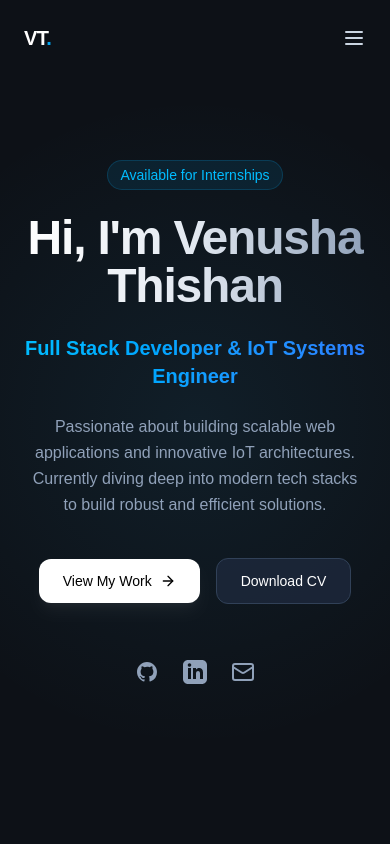
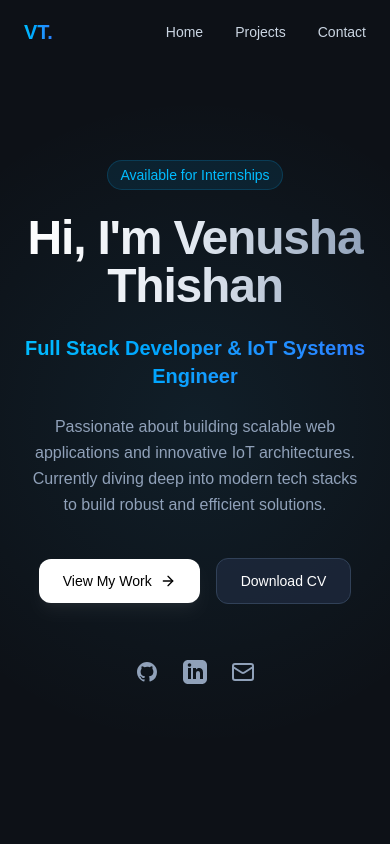
Before and after one commit to deVThish/venusha-portfolio, a Next.js app: page / in a window 390 px wide. Shown: the top 844 px of the page. Built offline with nearby package versions, Linux system fonts and the light colour scheme.

Commit message:
Navbar padated

```diff
--- a/app/components/Navbar.tsx
+++ b/app/components/Navbar.tsx
@@ -1,25 +1,14 @@
 "use client";
 
 import { useState, useEffect } from "react";
-import { motion, AnimatePresence } from "framer-motion";
-
-const navItems = [
-  { name: "Home", href: "#home" },
-  { name: "About", href: "#about" },
-  { name: "Projects", href: "#projects" },
-];
+import Link from "next/link";
 
 export default function Navbar() {
-  const [isOpen, setIsOpen] = useState(false);
-  const [scrolled, setScrolled] = useState(false);
+  const [isScrolled, setIsScrolled] = useState(false);
 
   useEffect(() => {
     const handleScroll = () => {
-      if (window.scrollY > 20) {
-        setScrolled(true);
-      } else {
-        setScrolled(false);
-      }
+      setIsScrolled(window.scrollY > 20);
     };
     window.addEventListener("scroll", handleScroll);
     return () => window.removeEventListener("scroll", handleScroll);
@@ -27,82 +16,36 @@ export default function Navbar() {
 
   return (
     <nav
-      className={`fixed top-0 left-0 w-full z-50 transition-all duration-300 ${scrolled ? "bg-[#0d1117]/80 backdrop-blur-md border-b border-slate-800 py-4" : "bg-transparent py-6"}`}
+      className={`fixed top-0 left-0 w-full z-50 transition-all duration-300 ${isScrolled ? "bg-[#0d1117]/80 backdrop-blur-md border-b border-slate-800" : "bg-transparent"}`}
     >
-      <div className="max-w-5xl mx-auto px-6 flex items-center justify-between">
-        <a
-          href="#home"
-          className="text-xl font-bold tracking-tight text-white hover:text-sky-400 transition-colors"
+      <div className="max-w-7xl mx-auto px-6 h-16 flex items-center justify-between">
+        <Link
+          href="/"
+          className="text-xl font-bold bg-gradient-to-r from-sky-400 to-blue-500 bg-clip-text text-transparent"
         >
-          VT<span className="text-sky-500">.</span>
-        </a>
-
-        <div className="hidden md:flex items-center space-x-8">
-          {navItems.map((item) => (
-            <a
-              key={item.name}
-              href={item.href}
-              className="text-sm font-medium text-slate-300 hover:text-sky-400 transition-colors"
-            >
-              {item.name}
-            </a>
-          ))}
+          VT.
+        </Link>
+        <div className="flex items-center gap-8">
+          <Link
+            href="/"
+            className="text-sm font-medium text-slate-300 hover:text-white transition-colors"
+          >
+            Home
+          </Link>
+          <Link
+            href="/projects"
+            className="text-sm font-medium text-slate-300 hover:text-white transition-colors"
+          >
+            Projects
+          </Link>
+          <a
+            href="#contact"
+            className="text-sm font-medium text-slate-300 hover:text-white transition-colors"
+          >
+            Contact
+          </a>
         </div>
-
-        <button
-          onClick={() => setIsOpen(!isOpen)}
-          className="md:hidden text-slate-300 hover:text-white focus:outline-none"
-          aria-label="Toggle Menu"
-        >
-          <svg
-            className="w-6 h-6"
-            fill="none"
-            stroke="currentColor"
-            viewBox="0 0 24 24"
-          >
-            {isOpen ? (
-              <path
-                strokeLinecap="round"
-                strokeLinejoin="round"
-                strokeWidth="2"
-                d="M6 18L18 6M6 6l12 12"
-              />
-            ) : (
-              <path
-                strokeLinecap="round"
-                strokeLinejoin="round"
-                strokeWidth="2"
-                d="M4 6h16M4 12h16M4 18h16"
-              />
-            )}
-          </svg>
-        </button>
       </div>
-
-      <AnimatePresence>
-        {isOpen && (
-          <motion.div
-            initial={{ opacity: 0, height: 0 }}
-            animate={{ opacity: 1, height: "auto" }}
-            exit={{ opacity: 0, height: 0 }}
-            transition={{ duration: 0.2 }}
-            className="md:hidden border-b border-slate-800 bg-[#0d1117]"
-          >
-            <div className="px-6 py-4 flex flex-col space-y-4">
-              {navItems.map((item) => (
-                <a
-                  key={item.name}
-                  href={item.href}
-                  onClick={() => setIsOpen(false)}
-                  className="text-sm font-medium text-slate-300 hover:text-sky-400 transition-colors"
-                >
-                  {item.name}
-                </a>
-              ))}
-            </div>
-          </motion.div>
-        )}
-      </AnimatePresence>
     </nav>
   );
 }
```
